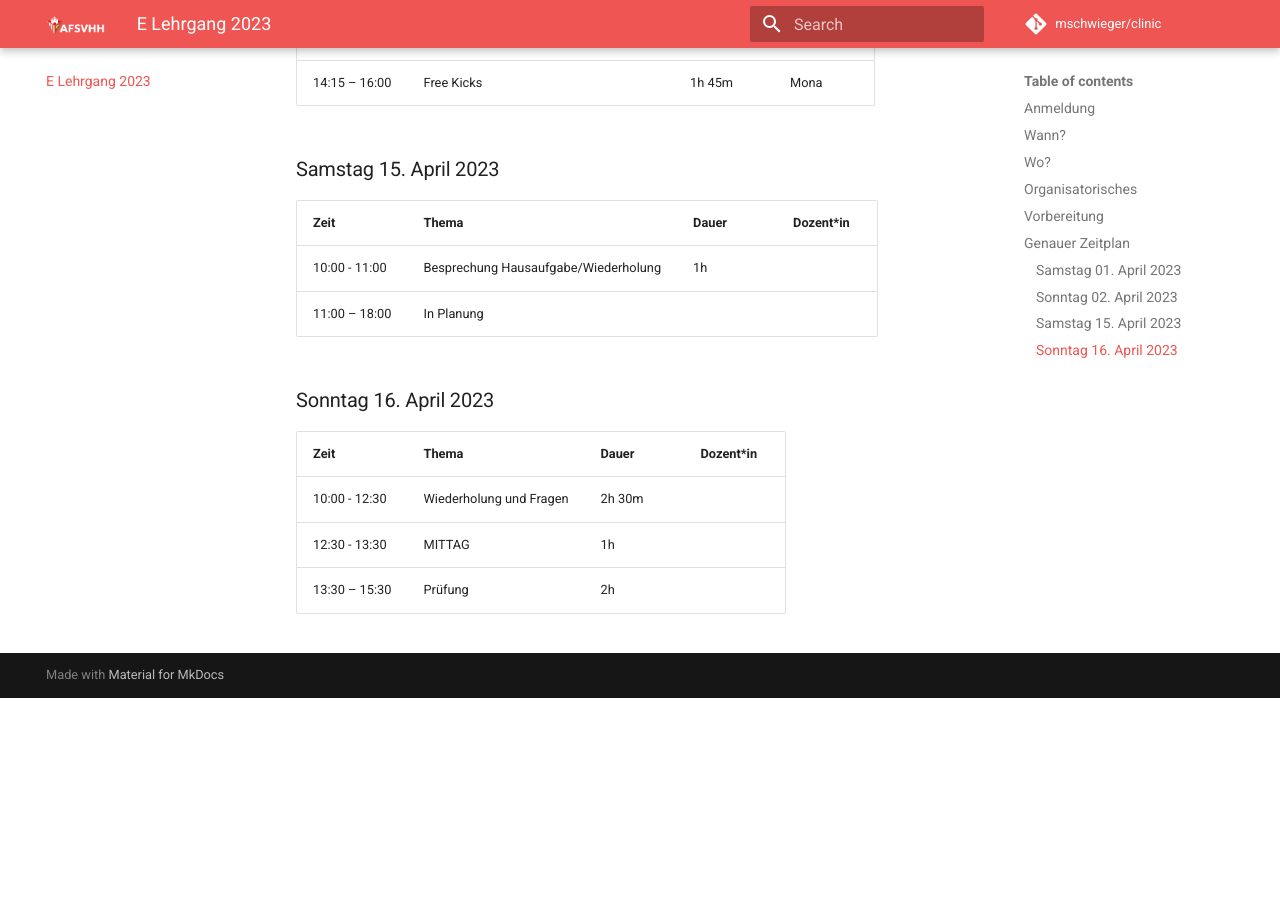
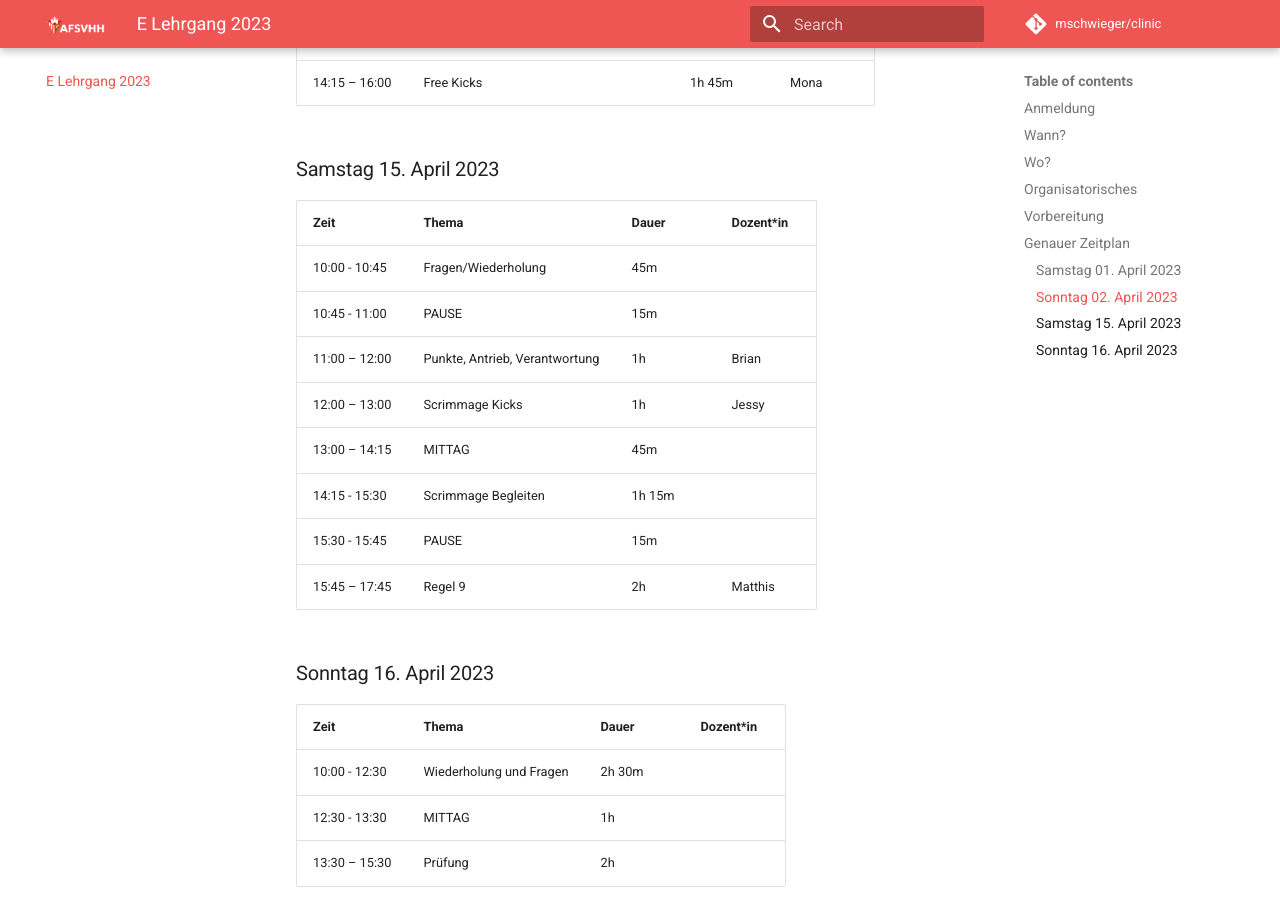
Before and after one commit to mschwieger/clinic, an MkDocs documentation site: the page built from docs/E.md, in a window 1280 px wide and 900 px high, scrolled down 2062 px. Built offline with MkDocs 1.6.1 and Material for MkDocs 9.7.7, drawn with Linux system fonts in a browser that asks for light colours; comment, search, counter and statistics services are not loaded; before the commit the page ends 2760 px from its top, so only the background shows below that.

Commit message:
Update E.md

```diff
--- a/docs/E.md
+++ b/docs/E.md
@@ -60,22 +60,17 @@ Beachte bitte, dass du an allen 4 Terminen teilnehmen musst!
 
 ### Samstag 15. April 2023
 
-| Zeit          | Thema                                                | Dauer                 | Dozent*in |
-| ------------- | ---------------------------------------------------- | --------------------- | --------- |
-| 10:00 - 11:00 | Besprechung Hausaufgabe/Wiederholung                 | 1h                    |           |
-| 11:00 – 18:00 | In Planung                                           |                       |           |
 
-<!--- | Zeit          | Thema                                                | Dauer                 | Dozent*in |
-| ------------- | ---------------------------------------------------- | --------------------- | --------- |
-| 10:00 - 11:00 | Besprechung Hausaufgabe/Wiederholung                          | 1h     |         |
-| 11:00 – 11:15 | PAUSE                                                         | 15m    |         |
-| 11:15 – 12:00 | Raus<br>Period 1: Teams Match Up: Short Passing und OL vs. DL | 45m    |         |
-| 12:00 – 12:55 | Raus <br>Period 2: Teams Match Up: Run Game & PA              | 55m    |         |
-| 12:55 – 13:40 | MITTAG                                                        | 45m    |         |
-| 13:40 – 14:30 | Scrimmage Kicks (draußen)                                     | 50m    |         |
-| 14:30 - 16:00 | Regel 9                                                       | 1h 45m | Matthis |
-| 16:00 – 16:15 | PAUSE                                                         | 15m    |         |
-| 16:15 - 17:15 | Punkte, Antrieb, Verantwortung                                | 1h     | Brian   | -->
+| Zeit          | Thema                          | Dauer  | Dozent*in |
+| ------------- | ------------------------------ | ------ | --------- |
+| 10:00 - 10:45 | Fragen/Wiederholung            | 45m    |           |
+| 10:45 - 11:00 | PAUSE                          | 15m    |           |
+| 11:00 – 12:00 | Punkte, Antrieb, Verantwortung | 1h     | Brian     |
+| 12:00 – 13:00 | Scrimmage Kicks                | 1h     | Jessy     |
+| 13:00 – 14:15 | MITTAG                         | 45m    |           |
+| 14:15 - 15:30 | Scrimmage Begleiten            | 1h 15m |           |
+| 15:30 - 15:45 | PAUSE                          | 15m    |           |
+| 15:45 – 17:45 | Regel 9                        | 2h     | Matthis   |
 
 
 
```
